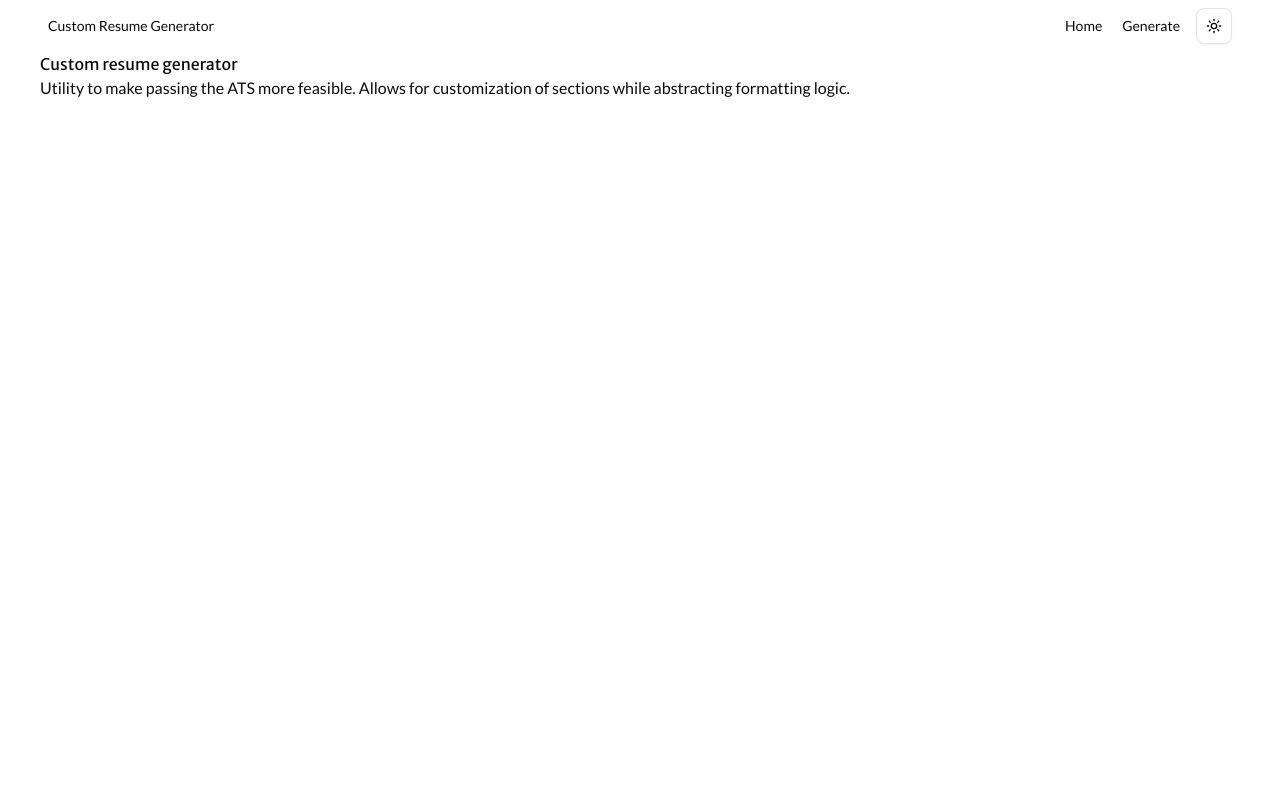
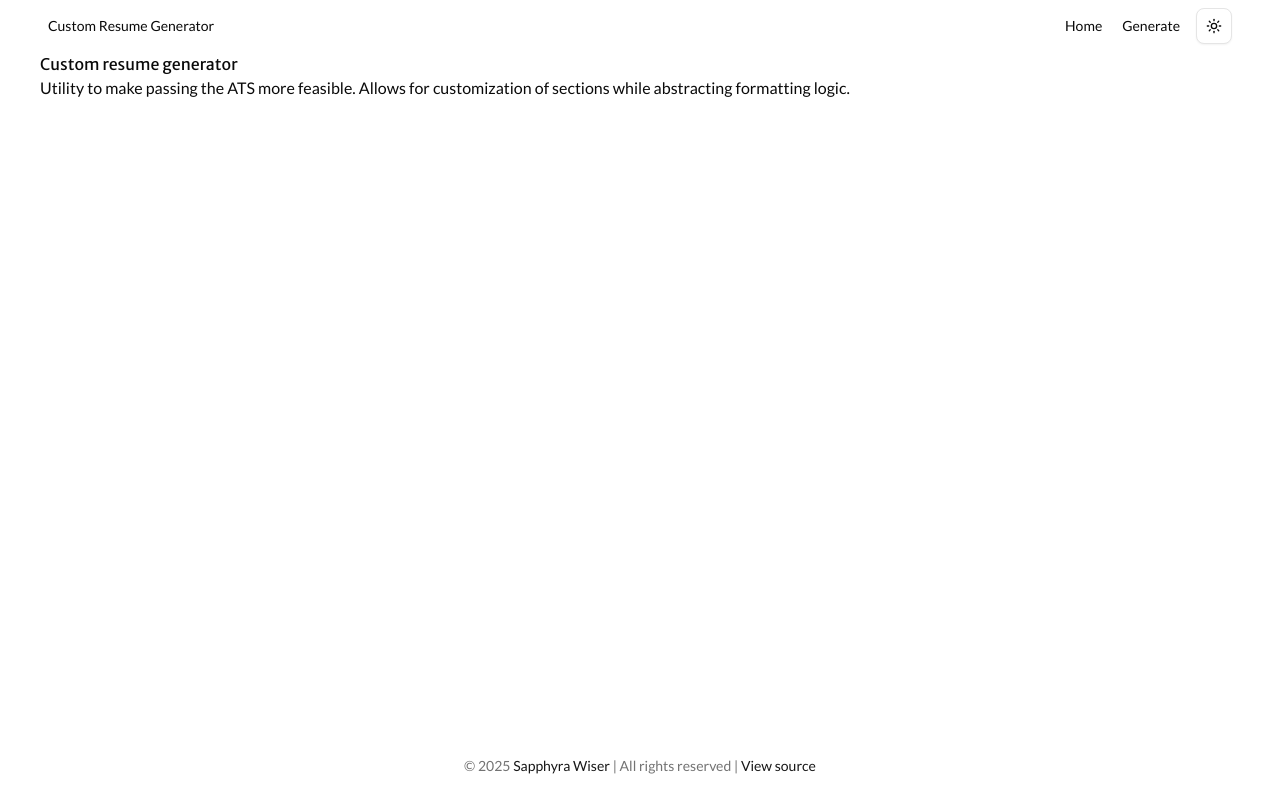
Before and after one commit to sapphybara/custom-resume-generator, a Next.js app: page / in a window 1280 px wide. Built offline with nearby package versions, Linux system fonts and the light colour scheme.

Commit message:
feat: add a basic footer

```diff
--- a/app/layout.tsx
+++ b/app/layout.tsx
@@ -3,6 +3,7 @@ import "./globals.css";
 import { ThemeProvider } from "@/components/ui/theme-provider";
 import Navbar from "@/components/ui/navbar";
 import { lato, merriweatherSans } from "@/styles/fonts";
+import Footer from "@/components/ui/footer";
 
 export const metadata: Metadata = {
   title: "Create Next App",
@@ -31,6 +32,7 @@ export default function RootLayout({
         >
           <Navbar />
           {children}
+          <Footer />
         </ThemeProvider>
       </body>
     </html>
--- /dev/null
+++ b/components/ui/footer.tsx
@@ -0,0 +1,30 @@
+import { Button } from "./button";
+
+export default function Footer() {
+  return (
+    <footer className="flex items-center justify-center py-4">
+      <p className="text-sm text-muted-foreground">
+        &copy; {new Date().getFullYear()}&nbsp;
+        <Button asChild className="p-0" variant="link">
+          <a
+            href="https://www.sapphyra.dev"
+            target="_blank"
+            rel="noopener noreferrer"
+          >
+            Sapphyra Wiser
+          </a>
+        </Button>
+        &nbsp;| All rights reserved |&nbsp;
+        <Button asChild className="p-0" variant="link">
+          <a
+            href="https://github.com/sapphybara/custom-resume-generator"
+            target="_blank"
+            rel="noopener noreferrer"
+          >
+            View source
+          </a>
+        </Button>
+      </p>
+    </footer>
+  );
+}
```
